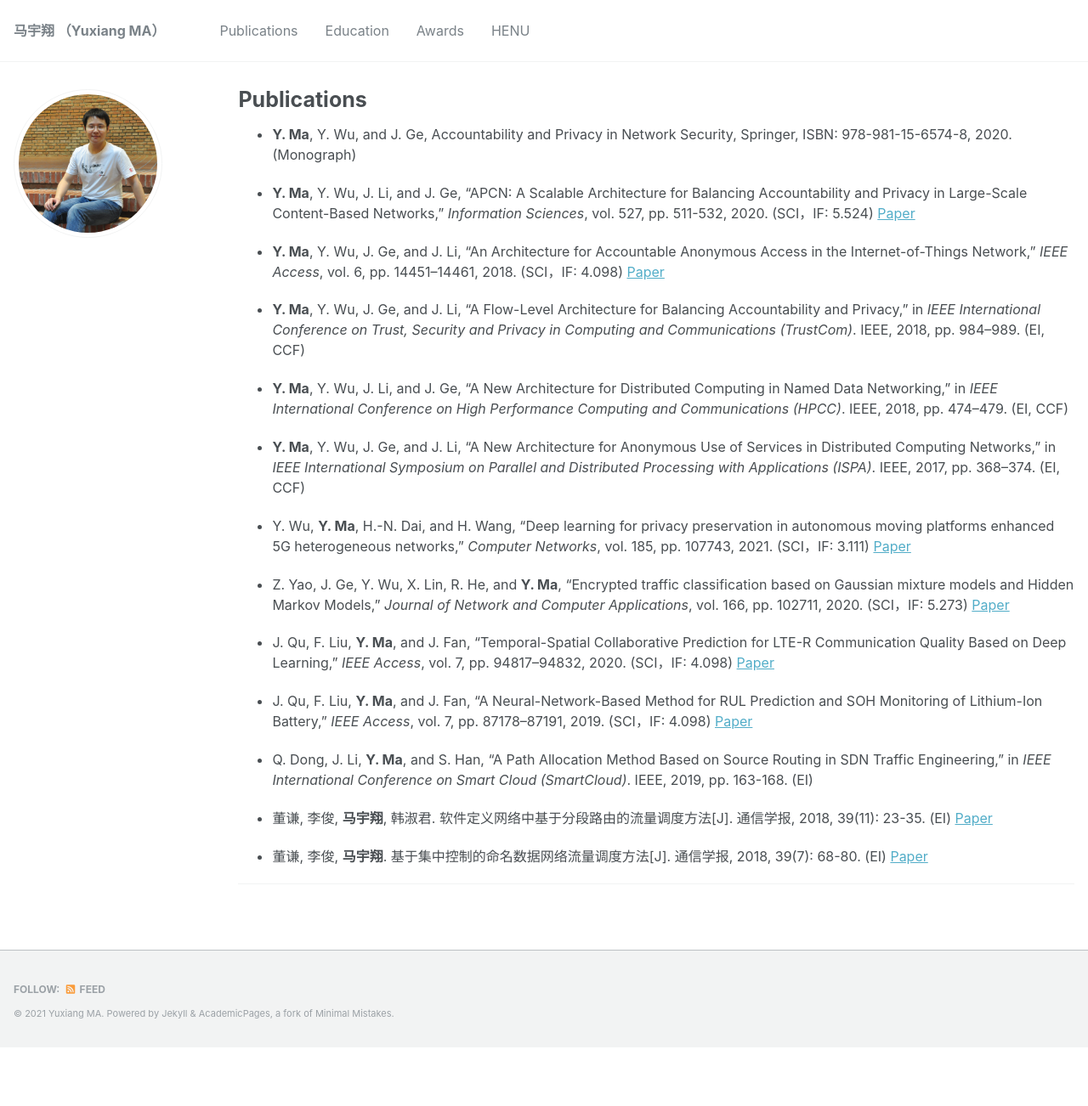
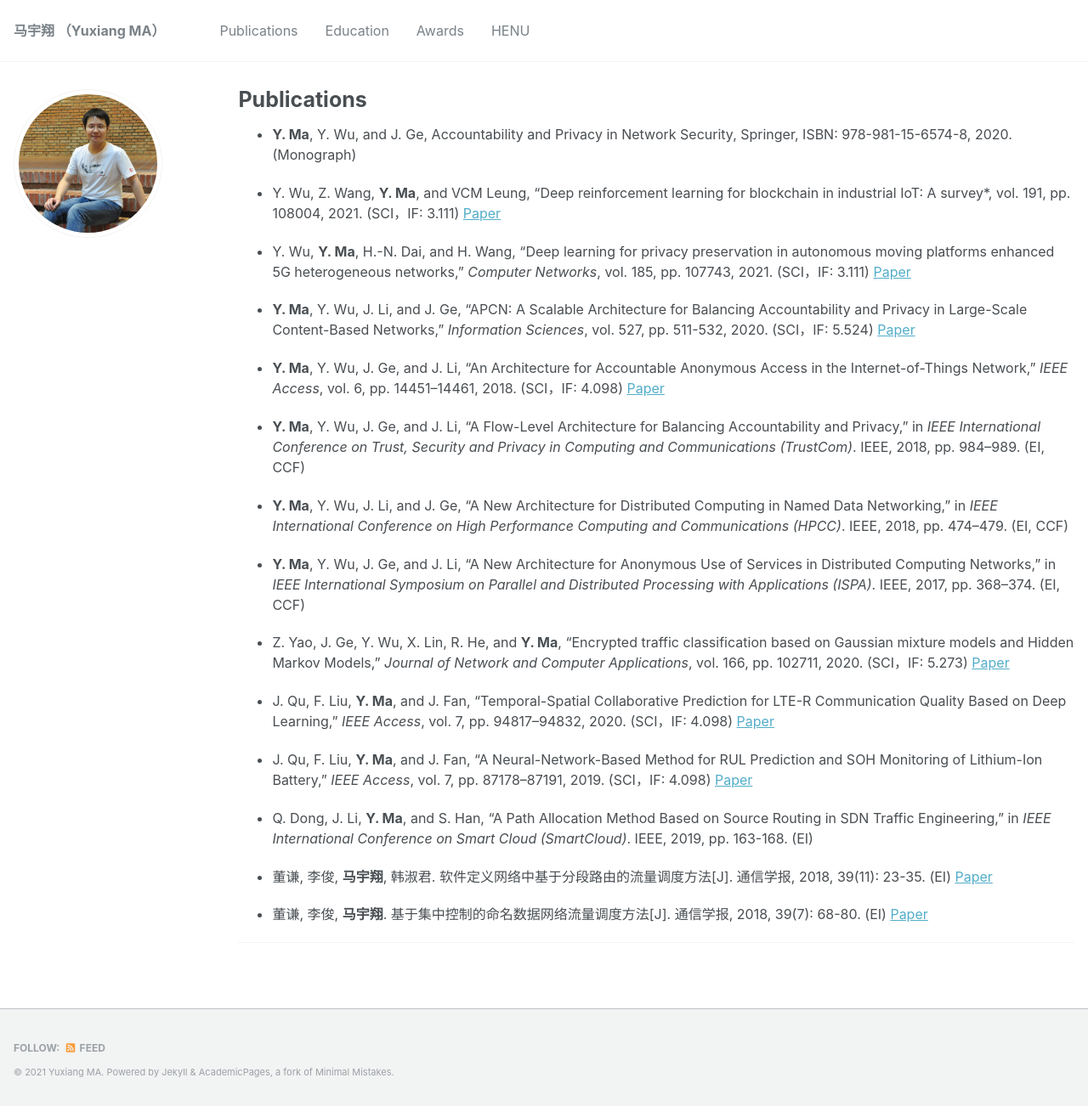
Before and after one commit to MaYuxiang/mayuxiang.github.io, a Jekyll site: the page built from _pages/publications.md, in a window 1280 px wide. Shown: the whole page at 85% size. Built offline with Jekyll 4.4.1, drawn with Linux system fonts in a browser that asks for light colours; before the commit the page ends 1233 px from its top, so only the background shows below that.

Commit message:
Update publications.md

```diff
--- a/_pages/publications.md
+++ b/_pages/publications.md
@@ -9,6 +9,10 @@ redirect_from:
 
 *  **Y. Ma**, Y. Wu, and J. Ge, Accountability and Privacy in Network Security, Springer, ISBN: 978-981-15-6574-8, 2020. (Monograph)
 
+*  Y. Wu, Z. Wang, **Y. Ma**, and VCM Leung, “Deep reinforcement learning for blockchain in industrial IoT: A survey*, vol. 191, pp. 108004, 2021. (SCI，IF: 3.111) [Paper](https://doi.org/10.1016/j.comnet.2021.108004)
+
+*  Y. Wu, **Y. Ma**, H.-N. Dai, and H. Wang, “Deep learning for privacy preservation in autonomous moving platforms enhanced 5G heterogeneous networks,” *Computer Networks*, vol. 185, pp. 107743, 2021. (SCI，IF: 3.111) [Paper](https://doi.org/10.1016/j.comnet.2020.107743)
+
 *  **Y. Ma**, Y. Wu, J. Li, and J. Ge, “APCN: A Scalable Architecture for Balancing Accountability and Privacy in Large-Scale Content-Based Networks,” *Information Sciences*, vol. 527, pp. 511-532, 2020. (SCI，IF: 5.524) [Paper](https://doi.org/10.1016/j.ins.2019.01.054)
 
 *  **Y. Ma**, Y. Wu, J. Ge, and J. Li, “An Architecture for Accountable Anonymous Access in the Internet-of-Things Network,” *IEEE Access*, vol. 6, pp. 14451–14461, 2018. (SCI，IF: 4.098) [Paper](https://ieeexplore.ieee.org/document/8292863/)
```
Also changed, not shown: other parts of _pages/publications.md (+0 -2 lines).
